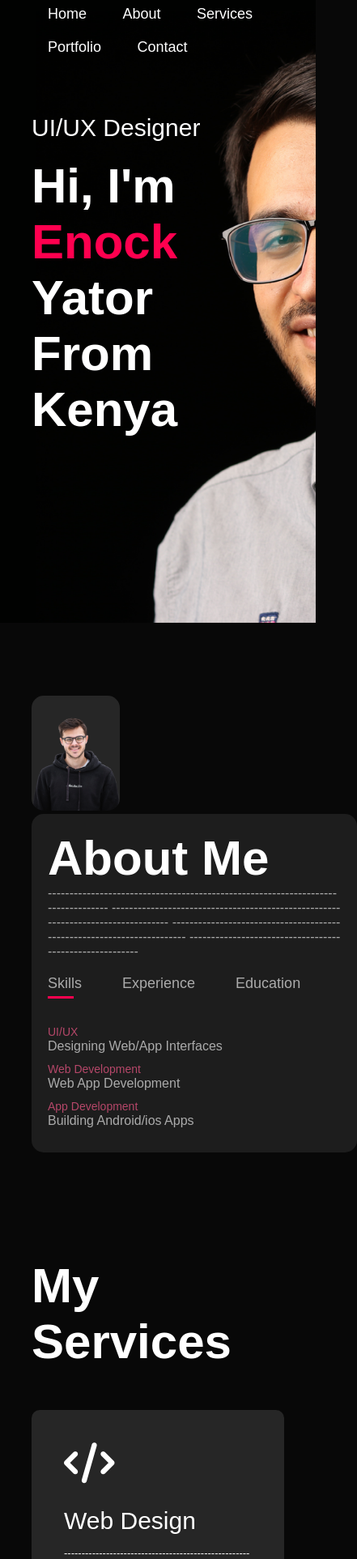
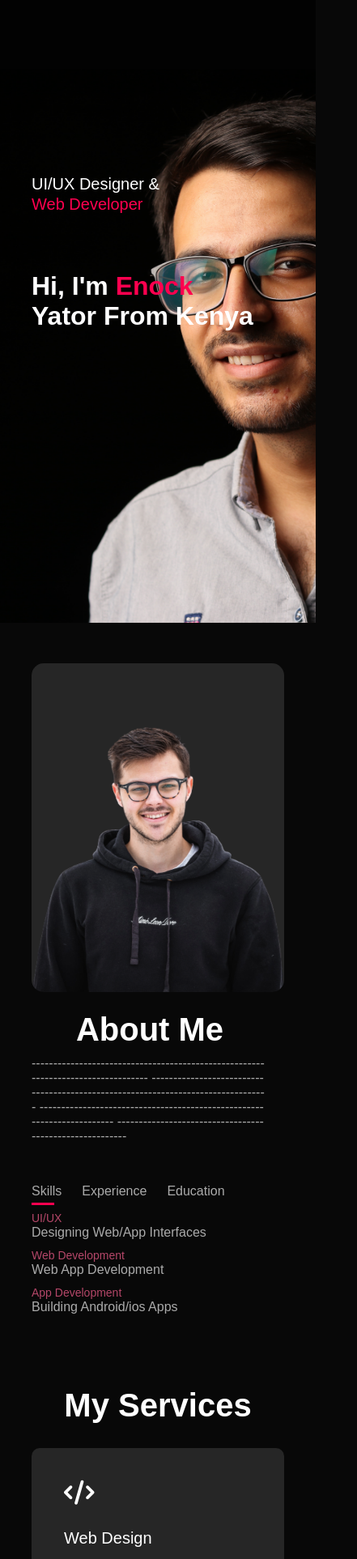
Before and after one commit to EnockYator/Portfolio, a plain HTML site: page index.html in a window 390 px wide. Shown: the part 75-2000 px from the top of the page at 81% size, 441 px wide, since content can reach past the window. Drawn offline with Linux system fonts and the light colour scheme.

Commit message:
customized on small screens

```diff
--- a/index.html
+++ b/index.html
@@ -24,7 +24,8 @@
             </ul>
         </nav>
         <div class="header-text">
-            <p>UI/UX Designer</p>
+            <p>UI/UX Designer & <br>
+            <span class="header-text red">Web Developer</span></p>
             <h1>Hi, I'm <span> Enock </span> <br> Yator From Kenya</h1>
         </div>
     </div>
--- a/style.css
+++ b/style.css
@@ -68,16 +68,21 @@ nav ul li a:hover::after{
 }
 
 .header-text{
-    margin-top: 20%;
+    margin-top: 15%;
     font-size: 30px;
+}
+
+.header-text p{
+    margin-bottom: 40px;
+    line-height: 50px;
 }
 
 .header-text h1{
     font-size: 60px;
-    margin-top: 20px;
+    margin-top: 30px;
 }
 
-.header-text h1 span{
+.header-text h1 span, .red{
     color: #ff004f;
 }
 
@@ -366,3 +371,114 @@ form .btn2{
     font-weight: 300;
     margin-top: 20px;
 }
+
+/*------------styles that apply on small screens------------*/
+@media screen and (max-width: 600px){
+    #header{
+        background-image: url(images/phone-background.png);
+    }
+
+    nav ul{
+        display: none;
+    }
+
+    .header-text{
+        margin-top: 70%;
+    }
+
+    .header-text p, .header-text p span{
+        font-size: 20px;
+        line-height: 25px;
+        margin-bottom: 70px;
+    }
+
+    .header-text h1, .header-text h1 span{
+        font-size: 32px;
+    }
+
+    #about{
+        padding: 40px 0;
+    }
+
+    .about-col-1{
+        flex-basis: 100%;
+    }
+
+    .about-col-2{
+        flex-basis: 100%;
+        background: none;
+        padding-left: 0;
+    }
+
+    .about-col-2 .sub-title{
+        margin-bottom: 10px;
+    }
+
+    .sub-title{
+        font-size: 40px;
+        text-align: center;
+    }
+
+    .tab-link{
+        font-size: 16px;
+        margin-right: 25px;
+        margin-top: 30px;
+    }
+
+    .tab-contents ul{
+        margin-top: -25px;
+    }
+
+    #services .sub-title{
+        margin-top: -30px;
+        margin-bottom: -20px;
+    }
+
+    .services-list div i{
+        font-size: 30px;
+        margin-bottom: 30px;
+    }
+
+    .services-list div h2{
+        font-size: 20px;
+        margin-bottom: 15px;
+    }
+
+    #contact .sub-title{
+        font-size: 30px;
+    }
+
+    .social-icons a{
+        margin-right: 10px;
+    }
+
+    .btn{
+        margin: 30px auto 0;
+        padding: 14px 20px;
+    }
+
+    .btn.btn2{
+        margin-bottom: 30px;
+        font-size: 14px;
+        padding: 14px 20px;
+    }
+
+    .contact-left, .contact-right{
+        flex-basis: 100%;
+    }
+
+    form input, form textarea{
+        font-size: 14px;
+        margin: 5px 0;
+    }
+
+    form .btn{
+        margin-top: 10px;
+    }
+
+
+
+
+
+
+}
```
